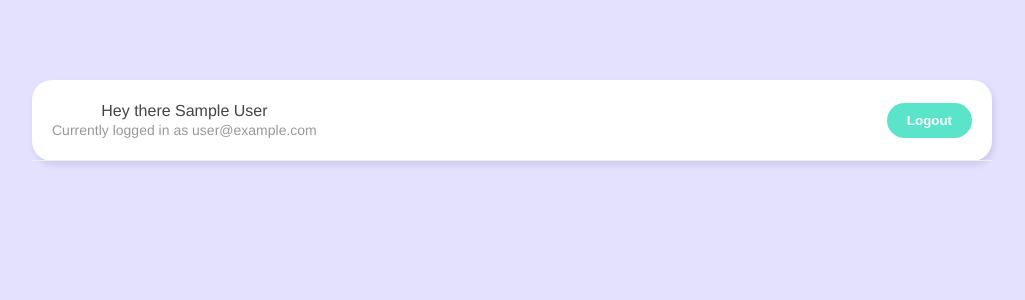
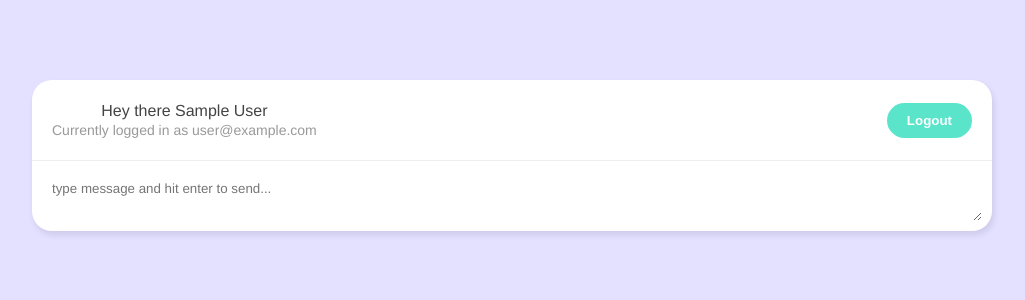
Before and after one commit to halac/live-chat, a Vue app: page /chatroom in a window 1280 px wide. Shown: the top 300 px of the page, without its empty margins (128-1153 px from the left). Built offline with nearby package versions, Linux system fonts and the light colour scheme; no server answers; sample sign-in values are in the browser's storage.

Commit message:
Added Collection

```diff
--- /dev/null
+++ b/src/components/NewChatForm.vue
@@ -0,0 +1,57 @@
+<template>
+    <form>
+        <textarea
+            placeholder="type message and hit enter to send..."
+            v-model="message"
+            @keypress.enter.prevent="handleSubmit"
+        >
+        </textarea>
+        <div class="error">{{error}}</div>
+    </form>
+</template>
+
+<script>
+import { ref } from '@vue/reactivity'
+import getUser from '../composables/getUser'
+import useCollection from '../composables/useCollection'
+import {timestamp} from '../firebase/config'
+export default {
+    setup() {
+        const {user} = getUser()
+        const {addDoc, error} = useCollection('message')
+
+        const message = ref('')
+
+        const handleSubmit = async () => {
+            const chat = {
+                name: user.value.displayName,
+                message: message.value,
+                createdAt: timestamp()
+            }
+            await addDoc(chat)
+            if(!error.value){
+                 message.value = ''
+            }
+
+        }
+        return {message, handleSubmit, error}
+    }
+}
+</script>
+
+<style scoped>
+  form {
+    margin: 10px;
+  }
+  textarea {
+    width: 100%;
+    max-width: 100%;
+    margin-bottom: 6px;
+    padding: 10px;
+    box-sizing: border-box;
+    border: 0;
+    border-radius: 20px;
+    font-family: inherit;
+    outline: none;
+  }
+</style>
--- a/src/components/SingupForm.vue
+++ b/src/components/SingupForm.vue
@@ -10,7 +10,6 @@
 
 <script>
 import { ref } from 'vue'
-import usesSingup from '../composables/useSignup'
 import useSingup from '../composables/useSignup'
 
 export default {
--- /dev/null
+++ b/src/composables/useCollection.js
@@ -0,0 +1,20 @@
+import {ref} from 'vue'
+import { projectFirestore } from '../firebase/config'
+
+const useCollection = (collection) => {
+    const error = ref(null)
+
+    const addDoc = async (doc) => {
+        error.value = null
+
+        try {
+            await projectFirestore.collection(collection).add(doc)
+        } catch (err) {
+            console.log(err.message)
+            error.value = 'Could not send a message'
+        }
+    }
+    return {error, addDoc}
+}
+
+export default useCollection
--- a/src/views/Chatroom.vue
+++ b/src/views/Chatroom.vue
@@ -1,13 +1,28 @@
 <template>
     <div class="container">
         <Navbar />
+        <NewChatForm />
     </div>
 </template>
 
 <script>
+import NewChatForm from '../components/NewChatForm.vue'
+import { watch } from '@vue/runtime-core'
 import Navbar from '../components/Navbar.vue'
+import getUser from '../composables/getUser'
+import { useRouter } from 'vue-router'
 export default {
-    components: { Navbar },
+    components: { Navbar, NewChatForm },
+    setup() {
+        const {user} = getUser()
+        const router = useRouter()
+
+        watch(user, () => {
+            if(!user.value){
+                router.push({name: 'Welcome'})
+            }
+        })
+    }
 }
 </script>
 
--- a/src/views/Welcome.vue
+++ b/src/views/Welcome.vue
@@ -8,7 +8,7 @@
         </div>
         <div v-else>
             <h2>Sing Up</h2>
-            <SingupForm @singup="enterChat" />
+            <SingupForm @signup="enterChat" />
             <p>Already registered? <span @click="showLogin = true">Login</span> instead</p>
         </div>
     </div>
```
